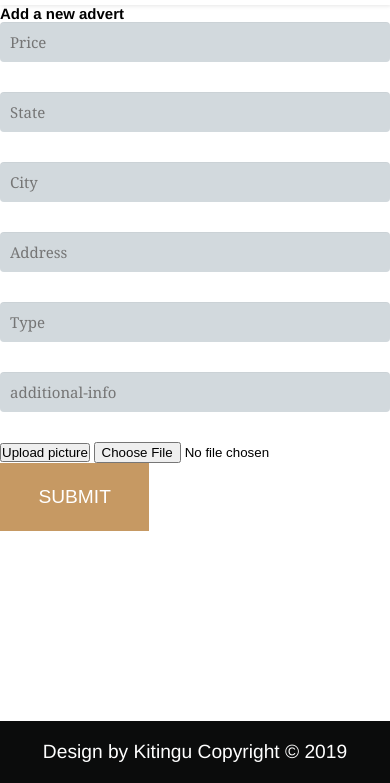
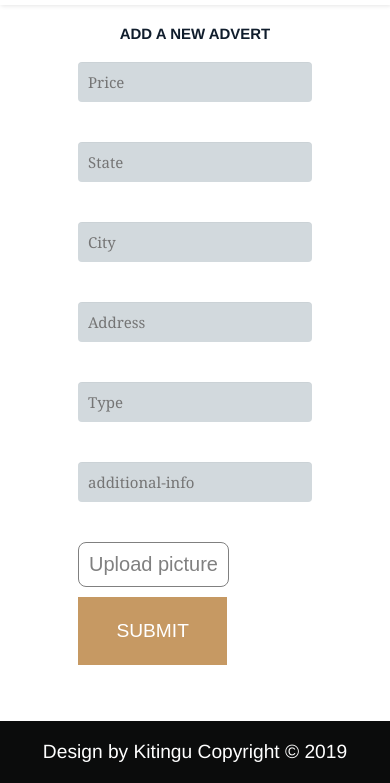
Before and after one commit to Kitingu/PropertyPro, a plain HTML site: page UI/adverts.html in a window 390 px wide. Shown: the part 61-844 px from the top of the page. Drawn offline with Linux system fonts and the light colour scheme.

Commit message:
feature(create advert)style create advert form [Finishes #166597956]

```diff
--- a/UI/css/forms.css
+++ b/UI/css/forms.css
@@ -46,3 +46,72 @@ html {
     bottom: 0;
     right: 0;
 }
+
+.advert form {
+    clear: both;
+    display: grid;
+    grid-template-columns: 1fr 1fr;
+    grid-gap: 10px;
+    max-width: 60%;
+    margin: auto;
+}
+
+.advert h3 {
+    text-align: center;
+    margin: 20px;
+    text-transform: uppercase;
+    color: #101d2c;
+}
+
+.advert form label {
+    display: block;
+}
+
+.advert form p {
+    margin: 0;
+}
+
+.advert form .full {
+    grid-column: 1 / 3;
+}
+
+.upload-btn-wrapper {
+    position: relative;
+    overflow: hidden;
+    display: inline-block;
+}
+
+.btn-upload {
+    border: 1px solid gray;
+    color: gray;
+    background-color: white;
+    padding: 10px;
+    border-radius: 8px;
+    font-size: 20px;
+    margin: auto;
+    font-weight: 400;
+}
+
+.upload-btn-wrapper input[type=file] {
+    font-size: 50px;
+    position: absolute;
+    left: 0;
+    top: 0;
+    opacity: 0;
+}
+
+@media(max-width:35rem) {
+    .advert form {
+        clear: both;
+        display: grid;
+        grid-template-columns: 1fr;
+        padding-bottom: 100px;
+    }
+}
+
+@media(min-width:600px) {
+    .advert, .advert form {
+        clear: both;
+        padding-bottom: 50px;
+    }
+}
```
